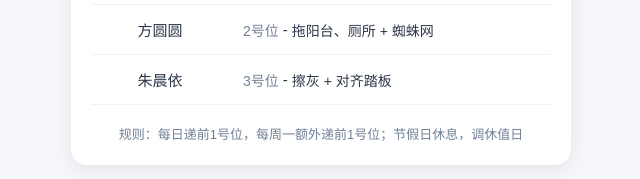
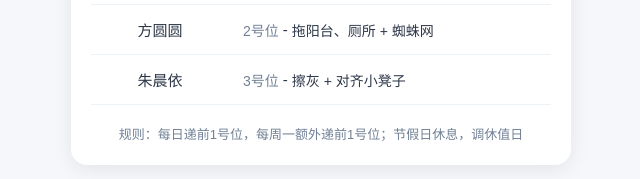
Before and after one commit to Rose28xyy/316dutyRoster, a plain HTML site: page index.html in a window 1280 px wide. Shown: the part 429-608 px from the top of the page, 319-959 px from the left. Drawn offline with Linux system fonts and the light colour scheme.

Commit message:
更新 index.html
分工优化

```diff
--- a/index.html
+++ b/index.html
@@ -216,7 +216,7 @@
         const DUTY_DETAILS = {
             '1': '拖寝室内 + 对齐小桌板',
             '2': '拖阳台、厕所 + 蜘蛛网',
-            '3': '擦灰 + 对齐踏板',
+            '3': '擦灰 + 对齐小凳子',
             '4': '水渍 + 卷窗帘',
             '5': '饮水机 + 倒垃圾'
         };
```
